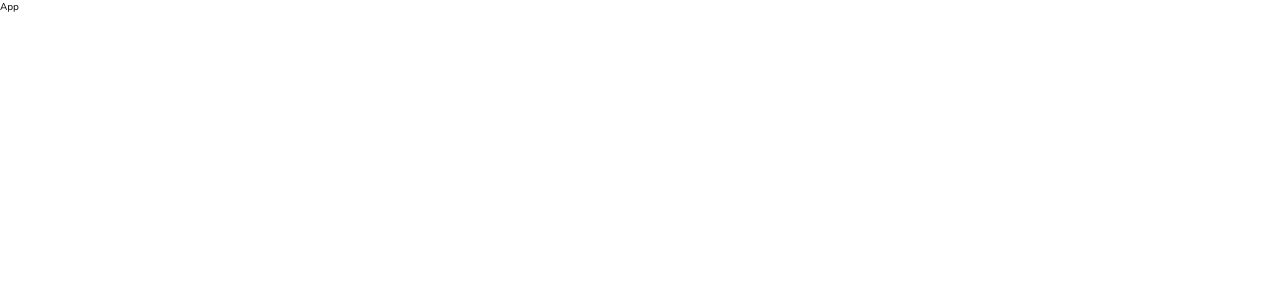
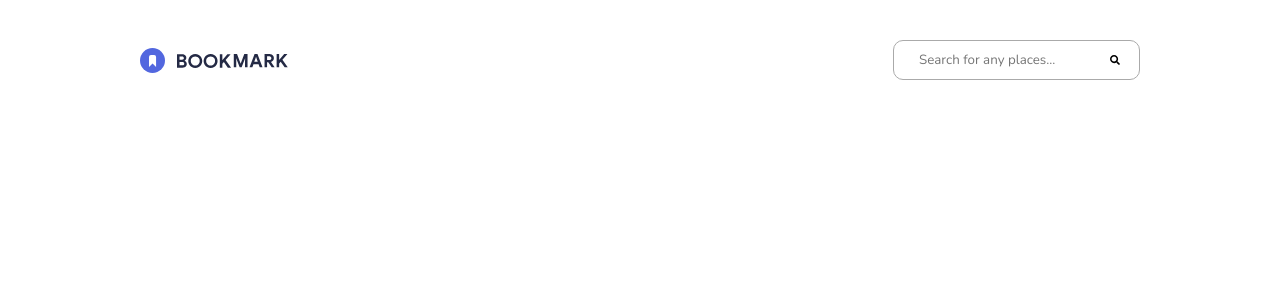
Before and after one commit to SwastikSonkusare/Trip-Advisory, a React (Create React App) app: page / in a window 1280 px wide. Shown: the top 300 px of the page. Built offline with nearby package versions, Linux system fonts and the light colour scheme.

Commit message:
added: header

```diff
--- a/package.json
+++ b/package.json
@@ -3,6 +3,11 @@
   "version": "0.1.0",
   "private": true,
   "dependencies": {
+    "@fortawesome/fontawesome-svg-core": "^1.2.36",
+    "@fortawesome/free-brands-svg-icons": "^5.15.4",
+    "@fortawesome/free-regular-svg-icons": "^5.15.4",
+    "@fortawesome/free-solid-svg-icons": "^5.15.4",
+    "@fortawesome/react-fontawesome": "^0.1.15",
     "@testing-library/jest-dom": "^5.11.4",
     "@testing-library/react": "^11.1.0",
     "@testing-library/user-event": "^12.1.10",
--- a/src/App.js
+++ b/src/App.js
@@ -1,11 +1,12 @@
-import React from 'react'
+import React from "react";
+import Header from "./components/Header/Header";
 
 const App = () => {
-    return (
-        <div>
-            App
-        </div>
-    )
-}
+  return (
+    <>
+      <Header />
+    </>
+  );
+};
 
-export default App
+export default App;
--- /dev/null
+++ b/src/components/Header/Header.js
@@ -0,0 +1,31 @@
+import React from "react";
+
+import { FontAwesomeIcon } from "@fortawesome/react-fontawesome";
+import { faSearch } from "@fortawesome/free-solid-svg-icons";
+
+import logo from "../../images/logo-bookmark.svg";
+
+import "./Header.scss";
+
+const Header = () => {
+  return (
+    <header className="header">
+      <img src={logo} alt="brand" className="header__logo"></img>
+
+      <div className="header__container">
+        <input
+          className="header__input"
+          type="text"
+          placeholder="Search for any places..."
+        ></input>
+        <FontAwesomeIcon
+          icon={faSearch}
+          size="1x"
+          className="header__search-icon"
+        />
+      </div>
+    </header>
+  );
+};
+
+export default Header;
--- /dev/null
+++ b/src/components/Header/Header.scss
@@ -0,0 +1,30 @@
+.header {
+  display: flex;
+  justify-content: space-between;
+  align-items: center;
+  max-width: 100rem;
+  margin-inline: auto;
+  margin-block: 4rem;
+
+  &__input {
+    padding: 1rem 4.5rem 1rem 2.5rem;
+    border: 1px solid #aaa;
+    border-radius: 10px;
+
+    &:focus {
+      outline: none;
+    }
+  }
+
+  &__container {
+    position: relative;
+  }
+
+  &__search-icon {
+    position: absolute;
+    top: 50%;
+    right: 20px;
+    transform: translateY(-50%);
+    color: black;
+  }
+}
```
Also changed, not shown: src/images/logo-bookmark.svg (added), 1 other file (tests, documents, lock files or other folders).
